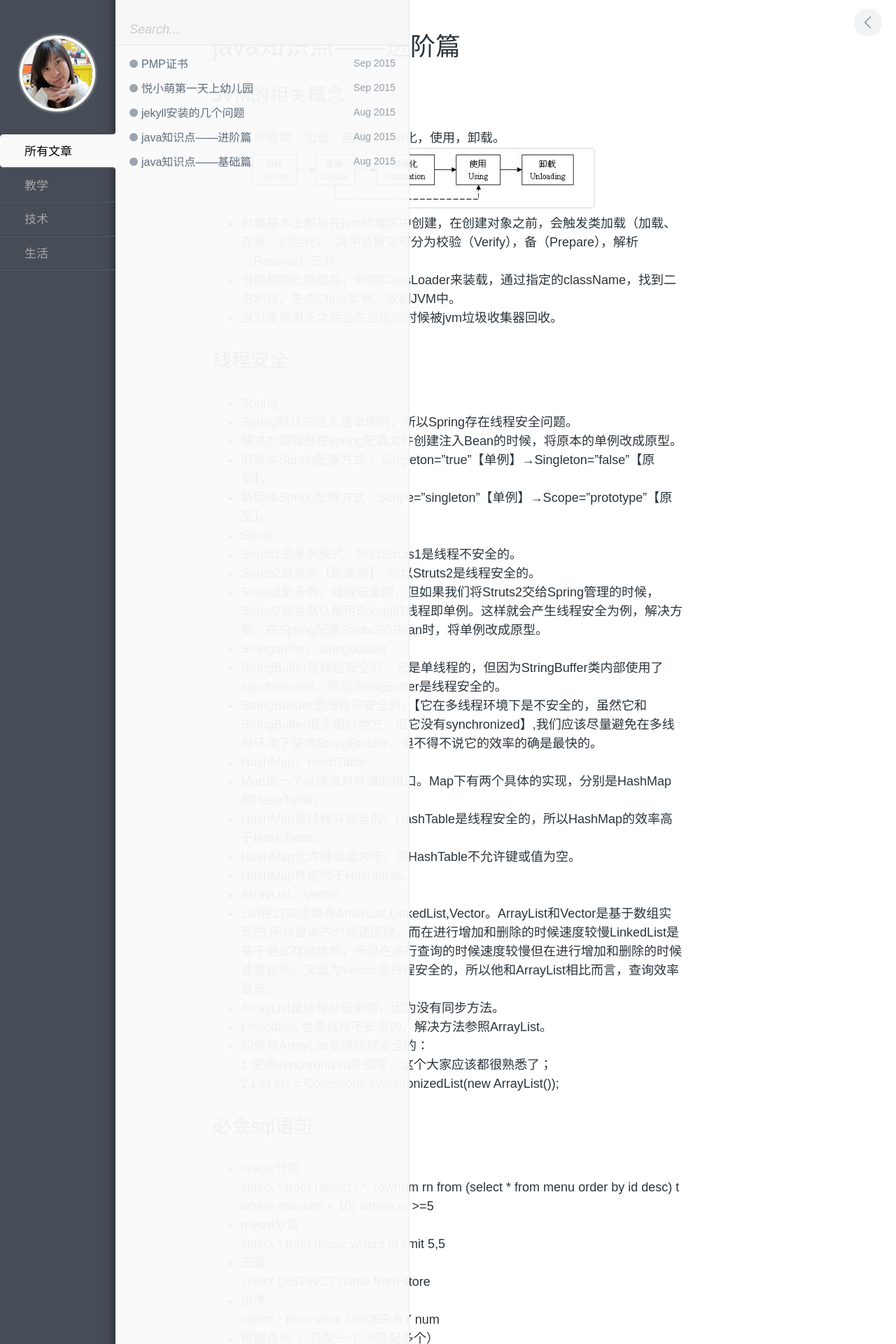
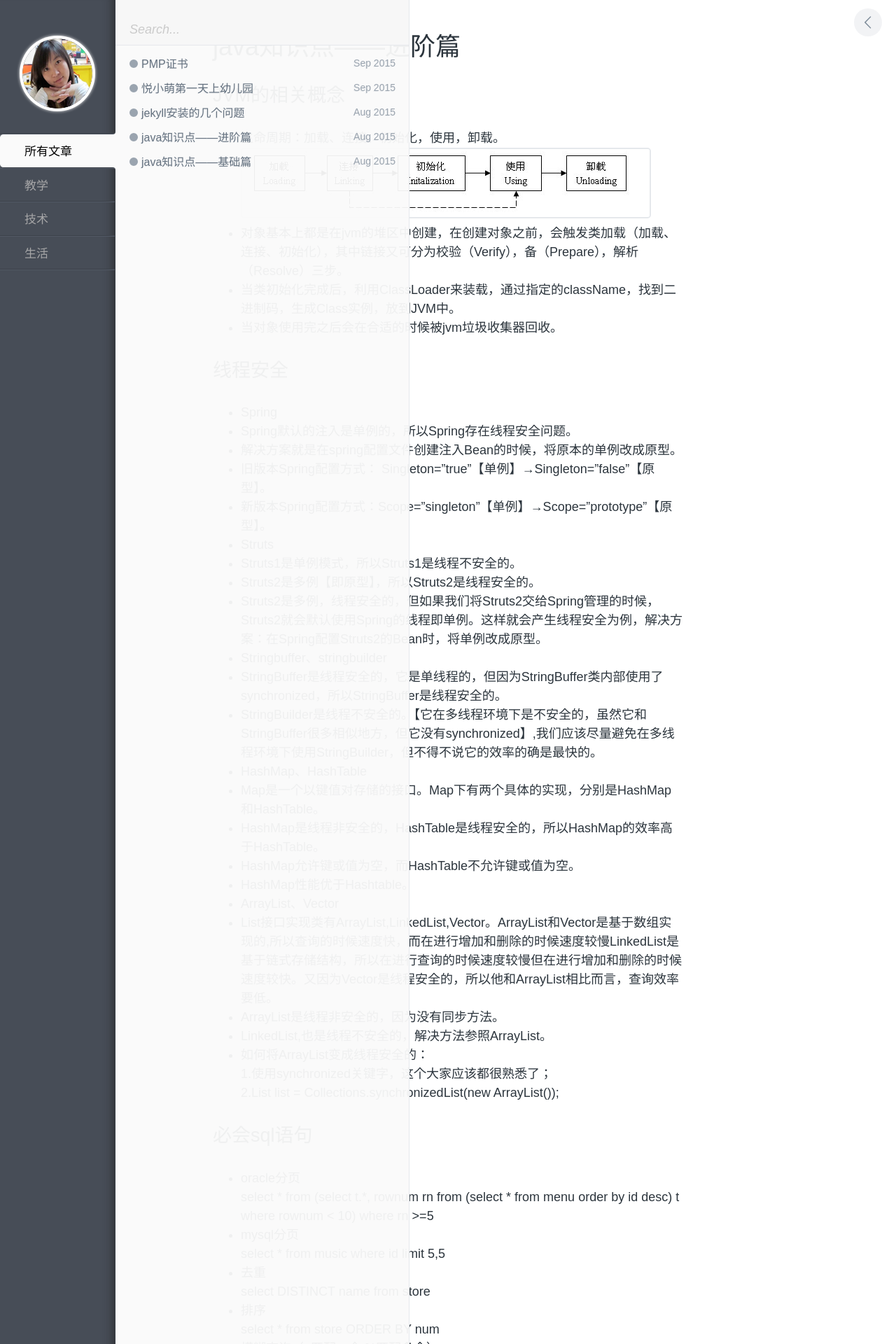
Before and after one commit to DrizztM/DrizztM.github.io, a Jekyll site: the page built from _posts/教学/2015-8-28-java-knowledge-points-advance.md, in a window 1280 px wide. Shown: the top 1920 px of the page at 70% size. Built offline with Jekyll 4.4.1, drawn with Linux system fonts in a browser that asks for light colours; Markdown is read by kramdown in place of the engine named in the settings; comment, search, counter and statistics services are not loaded.

Commit message:
添加了一篇文章，去掉了图片最大高度限制 /*max-height: 500px;*/

```diff
--- a/_posts/教学/2015-8-28-java-knowledge-points-advance.md
+++ b/_posts/教学/2015-8-28-java-knowledge-points-advance.md
@@ -8,7 +8,7 @@ keywords: java
 ## JVM的相关概念
 
 - 生命周期：加载、连接、初始化，使用，卸载。
-<img src="/assets/img/content1.png" style="width:80%">
+<img src="/assets/img/content1.png">
 - 对象基本上都是在jvm的堆区中创建，在创建对象之前，会触发类加载（加载、连接、初始化），其中链接又可分为校验（Verify），备（Prepare），解析（Resolve）三步。
 - 当类初始化完成后，利用ClassLoader来装载，通过指定的className，找到二进制码，生成Class实例，放到JVM中。
 - 当对象使用完之后会在合适的时候被jvm垃圾收集器回收。
--- a/assets/css/style.css
+++ b/assets/css/style.css
@@ -413,7 +413,7 @@ h1, h2, h3, h4, h5, h6 {
     text-decoration: underline; }
 #post__content img {
   max-width: 100%;
-  max-height: 500px;
+  /*max-height: 500px;*/
   border: 2px solid #e5e8ec;
   border-radius: 5px; }
 
```
